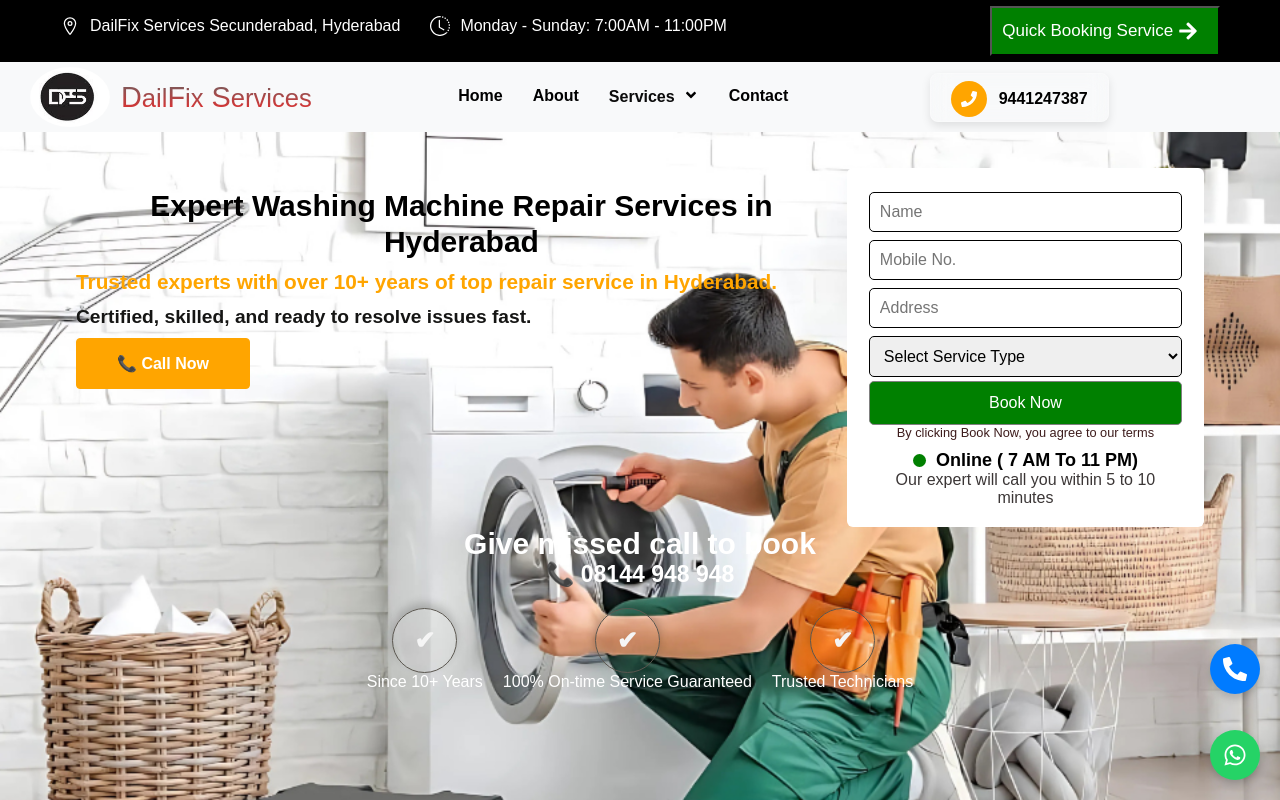
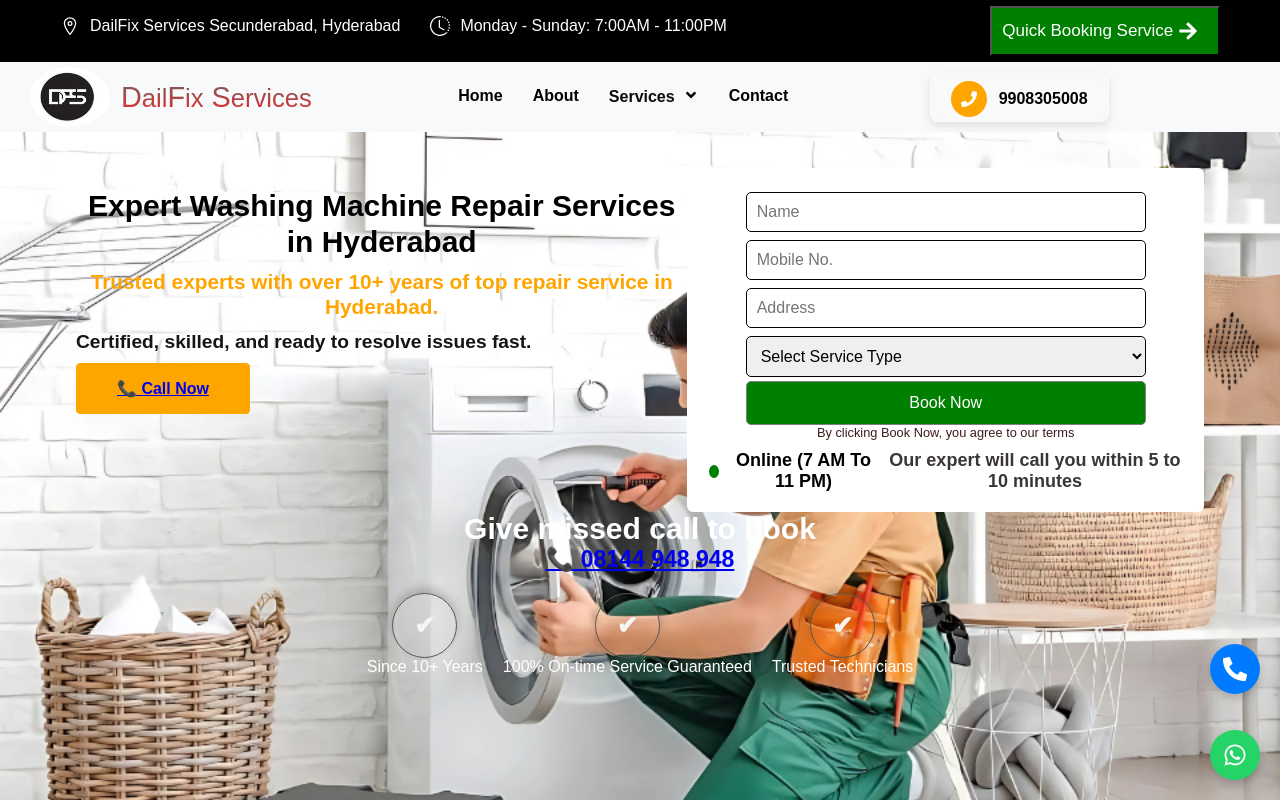
Before and after one commit to srinivas-Reddy-devireddy/DailFix-Service, a React (Create React App) app: page / in a window 1280 px wide. Shown: the top 800 px of the page. Built offline with nearby package versions, Linux system fonts and the light colour scheme.

Commit message:
11th commit

```diff
--- a/src/App.js
+++ b/src/App.js
@@ -190,10 +190,10 @@
 
       {/* Floating Round Icon Buttons */}
       <div className="floating-icons">
-        <a href="tel:+9133870617" className="icon-button call" aria-label="Call">
+        <a href="tel:+9908305008" className="icon-button call" aria-label="Call">
           <FaPhoneAlt />
         </a>
-        <a href="https://wa.me/9133870617" target="_blank" rel="noopener noreferrer" className="icon-button whatsapp" aria-label="WhatsApp">
+        <a href="https://wa.me/9908305008" target="_blank" rel="noopener noreferrer" className="icon-button whatsapp" aria-label="WhatsApp">
           <FaWhatsapp />
         </a>
       </div>
--- a/src/components/Form.jsx
+++ b/src/components/Form.jsx
@@ -1,46 +1,178 @@
-import React, {  useEffect,useState } from 'react';
+// import React, {  useEffect,useState } from 'react';
+// import '../styles/home.css';
+
+// const Form = () => {
+//     const [isOnline, setIsOnline] = useState(false);
+
+//     useEffect(() => {
+//         const checkTime = () => {
+//           const currentHour = new Date().getHours();
+//           setIsOnline(currentHour >= 10 && currentHour < 23);
+
+//         };
+
+//         // Initial check and setting an interval to update status
+//         checkTime();
+//         const timeInterval = setInterval(checkTime, 60000); // Check every 60 seconds
+
+//         return () => clearInterval(timeInterval);
+//       }, []);
+
+//   return (
+//     <div>
+
+
+// <div className="form-container">
+
+//              <form>
+//            <input type="text" placeholder="Name" required />
+//            <input type="tel" placeholder="Mobile No." required />
+
+
+//            <input type="text" placeholder="Address" required />
+
+
+//            <select required>
+//              <option value="" disabled selected>Select Service Type</option>
+//              <option value="washing-machine">Washing Machine</option>
+//              <option value="refrigerator">Refrigerator</option>
+//              <option value="air-conditioner">Air Conditioner</option>
+//              <option value="geyser">Geyser</option>
+//              <option value="microwave">Microwave</option>
+//            </select>
+
+//            <button type="submit" className="book-now-btn">Book Now</button>
+//          </form>
+
+//                        <p className="terms-text">
+//                          By clicking Book Now, you agree to our <span>terms</span>
+//                        </p>
+//                        <p className="status-text">
+//                          {isOnline ? (
+//                            <>
+//                               <div className="dots-container">
+//                                <div className="dot green-dot"></div>Online ( 7 AM To 11 PM)
+
+//                              </div>
+//                              <p className='status'>Our expert will call you within 5 to 10 minutes</p>
+
+//                            </>
+//                          ) : (
+//                            <>
+//                          <div className="dots-container">
+
+//                      <div className="dot red-dot"></div>Offline
+//                              </div>
+//                              Our expert is available from 7 AM to 11 PM
+//                            </>
+//                          )}
+//                        </p>
+// </div>
+
+//     </div>
+//   )
+// }
+
+// export default Form
+
+
+
+import React, { useEffect, useState } from 'react';
 import '../styles/home.css';
 
 const Form = () => {
     const [isOnline, setIsOnline] = useState(false);
+    const [formData, setFormData] = useState({
+        name: '',
+        mobile: '',
+        address: '',
+        serviceType: ''
+    });
 
     useEffect(() => {
         const checkTime = () => {
             const currentHour = new Date().getHours();
-          setIsOnline(currentHour >= 10 && currentHour < 23);
-
+            setIsOnline(currentHour >= 7 && currentHour < 23);
         };
 
-        // Initial check and setting an interval to update status
         checkTime();
-        const timeInterval = setInterval(checkTime, 60000); // Check every 60 seconds
-
+        const timeInterval = setInterval(checkTime, 60000);
         return () => clearInterval(timeInterval);
     }, []);
 
+    const handleInputChange = (e) => {
+        const { name, value } = e.target;
+        setFormData({ ...formData, [name]: value });
+    };
+
+    const handleSubmit = (e) => {
+        e.preventDefault();
+
+        // Construct the message for WhatsApp
+        const { name, mobile, address, serviceType } = formData;
+        const message = `New Service Request:
+        \nName: ${name}
+        \nMobile: ${mobile}
+        \nAddress: ${address}
+        \nService Type: ${serviceType}`;
+
+        // Encode the message for the URL
+        const whatsappMessage = encodeURIComponent(message);
+        const whatsappUrl = `https://wa.me/919133870617?text=${whatsappMessage}`;
+
+        // Open the WhatsApp link in a new tab
+        window.open(whatsappUrl, '_blank');
+
+        // Show alert and reset form fields
+        alert("Submission completed successfully");
+        setFormData({
+            name: '',
+            mobile: '',
+            address: '',
+            serviceType: ''
+        });
+    };
+
     return (
-    <div>
-
-
         <div className="form-container">
-
-             <form>
-           <input type="text" placeholder="Name" required />
-           <input type="tel" placeholder="Mobile No." required />
-
-
-           <input type="text" placeholder="Address" required />
-
-
-           <select required>
-             <option value="" disabled selected>Select Service Type</option>
+            <form onSubmit={handleSubmit}>
+                <input
+                    type="text"
+                    name="name"
+                    placeholder="Name"
+                    value={formData.name}
+                    onChange={handleInputChange}
+                    required
+                />
+                <input
+                    type="tel"
+                    name="mobile"
+                    placeholder="Mobile No."
+                    value={formData.mobile}
+                    onChange={handleInputChange}
+                    required
+                />
+                <input
+                    type="text"
+                    name="address"
+                    placeholder="Address"
+                    value={formData.address}
+                    onChange={handleInputChange}
+                    required
+                />
+                <select
+                    name="serviceType"
+                    value={formData.serviceType}
+                    onChange={handleInputChange}
+                    required
+                >
+                    <option value="" disabled>Select Service Type</option>
                     <option value="washing-machine">Washing Machine</option>
                     <option value="refrigerator">Refrigerator</option>
                     <option value="air-conditioner">Air Conditioner</option>
                     <option value="geyser">Geyser</option>
                     <option value="microwave">Microwave</option>
                 </select>
-
                 <button type="submit" className="book-now-btn">Book Now</button>
             </form>
 
@@ -49,28 +181,19 @@
             </p>
             <p className="status-text">
                 {isOnline ? (
-                           <>
                     <div className="dots-container">
-                               <div className="dot green-dot"></div>Online ( 7 AM To 11 PM)
-
+                        <div className="dot green-dot"></div>Online (7 AM To 11 PM)
+                        <p className="status">Our expert will call you within 5 to 10 minutes</p>
                     </div>
-                             <p className='status'>Our expert will call you within 5 to 10 minutes</p>
-
-                           </>
                 ) : (
-                           <>
                     <div className="dots-container">
-
                         <div className="dot red-dot"></div>Offline
+                        <p>Our expert is available from 7 AM to 11 PM</p>
                     </div>
-                             Our expert is available from 7 AM to 11 PM
-                           </>
                 )}
             </p>
         </div>
+    );
+};
 
-    </div>
-  )
-}
-
-export default Form
+export default Form;
--- a/src/components/Header.jsx
+++ b/src/components/Header.jsx
@@ -541,12 +541,12 @@
         </div>
 
 
-        <div className='phone-container' >
+      <div className='phone-container' >
 
           <div className='phone'>
           <FaPhone  className='phone-icon' />
           </div>
-          <p>9441247387</p>
+          <p>9908305008</p>
 
         </div>
 
--- a/src/pages/About.jsx
+++ b/src/pages/About.jsx
@@ -74,7 +74,7 @@
         <p>Our Experienced Repair Technicians are Available 7:00 AM to 11:00 PM Everyday</p>
       </div>
       <a href="/book-service" className="book-service-button">
-        <span role="img" aria-label="phone">📞 Book Service Now</span>
+        <span role="img" aria-label="phone"> Book Service Now</span>
       </a>
     </section>
 
--- a/src/pages/Home.jsx
+++ b/src/pages/Home.jsx
@@ -284,7 +284,7 @@
               <p className='left-contnat'>Trusted experts with over 10+ years of top repair service in Hyderabad.</p>
               <p className='left-contnat-2'>Certified, skilled, and ready to resolve issues fast.</p>
 
-              <button className='left-side-button'> 📞 Call Now</button>
+              <button className='left-side-button'> <a  href="tel:+9908305008">📞 Call Now</a></button>
             </div>
 
 
@@ -303,7 +303,7 @@
              <div className=''>
 
               <p className="call-text">Give missed call to book</p>
-              <p className="phone-number">📞 08144 948 948</p>
+              <p className="phone-number"> <a  href="tel:+9908305008"  className=''>📞 08144 948 948</a></p>
 
             <div className="features">
                 <div className="feature">
--- a/src/pages/Home2.jsx
+++ b/src/pages/Home2.jsx
@@ -250,7 +250,7 @@
      <h2>Book us for a completely <span>100% hassle-free</span> experience</h2>
         <div className="feature-steps">
           <div className="feature-step ">
-          <a href="tel:+9133870617" className="cta-button">
+          <a href="tel:+9908305008" className="cta-button">
           <div className="icon-circle call-hover">
               <FaPhoneAlt className="feature-icon" />
             </div>
--- a/src/styles/header.css
+++ b/src/styles/header.css
@@ -436,7 +436,7 @@
     margin:0px;
     color: black;
     transition: color 0.3s;
-    border: 1px solid red 100%;
+    /* border: 1px solid red 100%; */
     text-align: left;
 
    }
```
Lines whose indentation alone changed are shown as unchanged.
